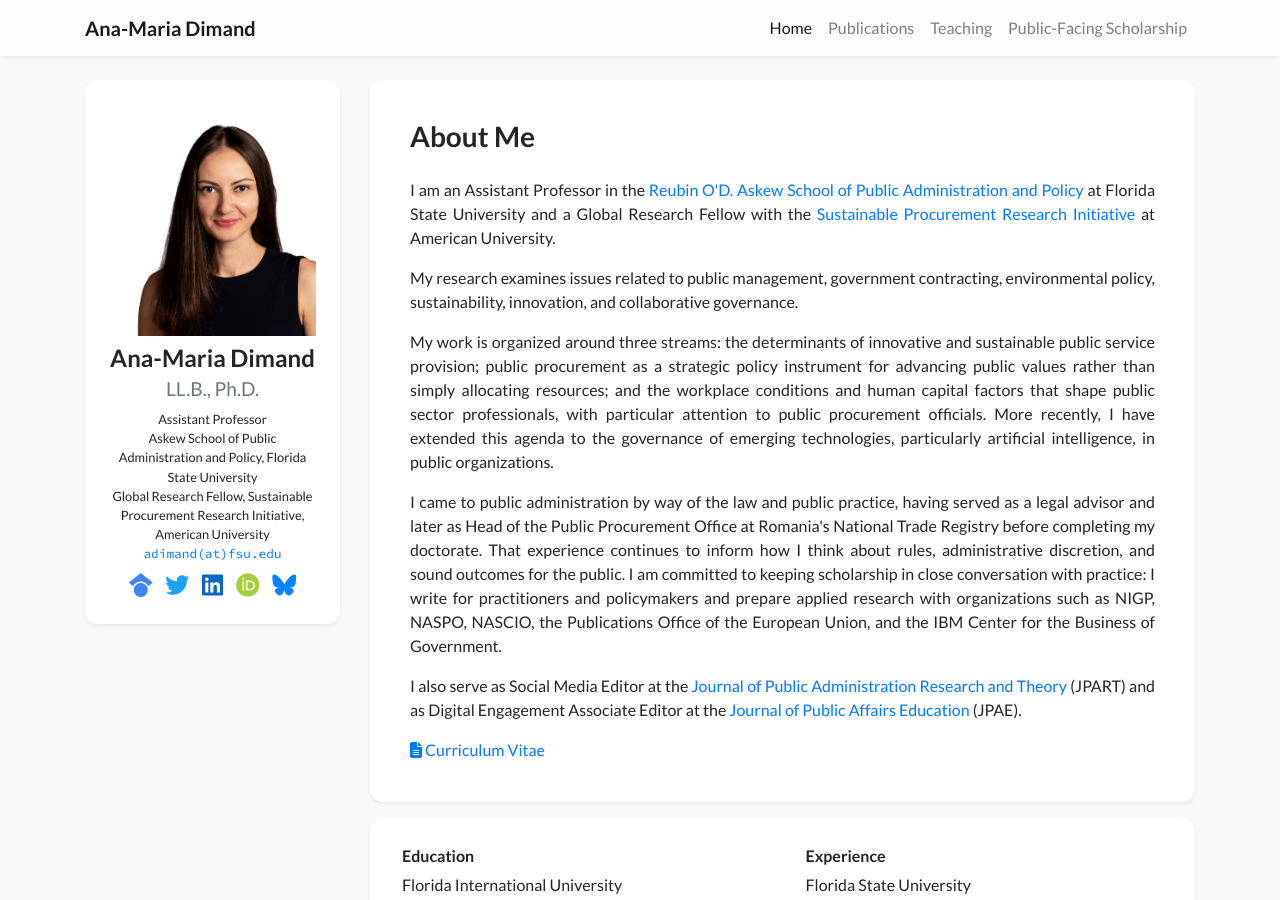
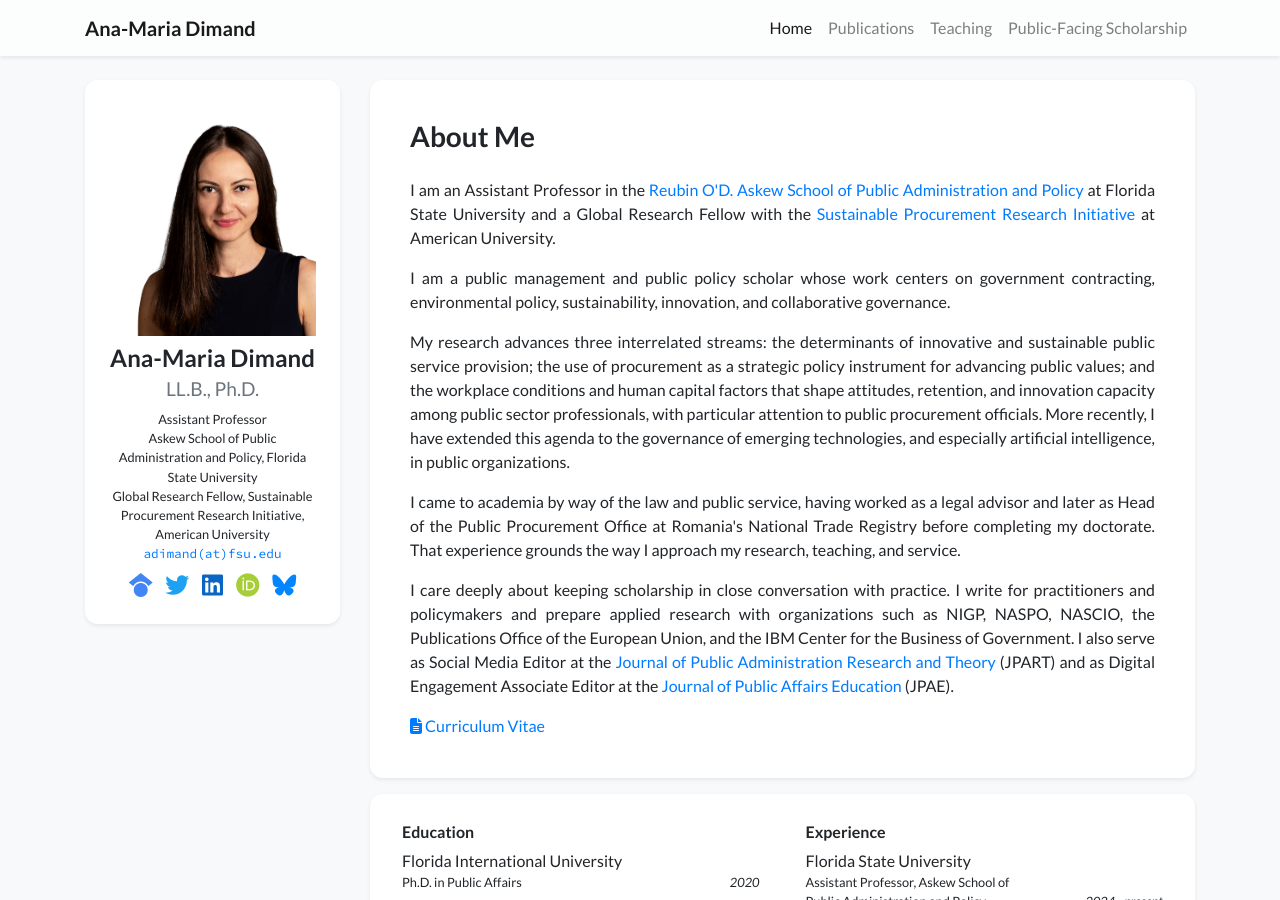
Before and after one commit to anamariadimand/anamariadimand.github.io, a Jekyll site: the page built from index.html, in a window 1280 px wide and 900 px high. Built offline with Jekyll 4.4.1, drawn with Linux system fonts in a browser that asks for light colours; nearby versions of some CDN libraries; a style sheet for code colours, icons or effects is not loaded.

Commit message:
Copy-edit bio for flow and voice
Co-Authored-By: Claude Opus 4.8 <noreply@anthropic.com>

```diff
--- a/_data/profile.yml
+++ b/_data/profile.yml
@@ -26,27 +26,28 @@ short_bio: >-
     Procurement Research Initiative</a> at American University.
   </p>
   <p>
-    My research examines issues related to public management, government contracting, environmental policy,
-    sustainability, innovation, and collaborative governance.
+    I am a public management and public policy scholar whose work centers on government contracting, environmental
+    policy, sustainability, innovation, and collaborative governance.
   </p>
   <p>
-    My work is organized around three streams: the determinants of innovative and sustainable public service
-    provision; public procurement as a strategic policy instrument for advancing public values rather than simply
-    allocating resources; and the workplace conditions and human capital factors that shape public sector
+    My research advances three interrelated streams: the determinants of innovative and sustainable public service
+    provision; the use of procurement as a strategic policy instrument for advancing public values; and the workplace
+    conditions and human capital factors that shape attitudes, retention, and innovation capacity among public sector
     professionals, with particular attention to public procurement officials. More recently, I have extended this
-    agenda to the governance of emerging technologies, particularly artificial intelligence, in public organizations.
+    agenda to the governance of emerging technologies, and especially artificial intelligence, in public
+    organizations.
   </p>
   <p>
-    I came to public administration by way of the law and public practice, having served as a legal advisor and later
-    as Head of the Public Procurement Office at Romania's National Trade Registry before completing my doctorate. That
-    experience continues to inform how I think about rules, administrative discretion, and sound outcomes for the
-    public. I am committed to keeping scholarship in close conversation with practice: I write for practitioners and
-    policymakers and prepare applied research with organizations such as NIGP, NASPO, NASCIO, the Publications Office
-    of the European Union, and the IBM Center for the Business of Government.
+    I came to academia by way of the law and public service, having worked as a legal advisor and later as Head of the
+    Public Procurement Office at Romania's National Trade Registry before completing my doctorate. That experience
+    grounds the way I approach my research, teaching, and service.
   </p>
   <p>
-    I also serve as Social Media Editor at the <a href="https://academic.oup.com/jpart" target="_blank">Journal of
-    Public Administration Research and Theory</a> (JPART) and as Digital Engagement Associate Editor at the
+    I care deeply about keeping scholarship in close conversation with practice. I write for practitioners and
+    policymakers and prepare applied research with organizations such as NIGP, NASPO, NASCIO, the Publications Office
+    of the European Union, and the IBM Center for the Business of Government. I also serve as Social Media Editor at
+    the <a href="https://academic.oup.com/jpart" target="_blank">Journal of Public Administration Research and
+    Theory</a> (JPART) and as Digital Engagement Associate Editor at the
     <a href="https://www.tandfonline.com/journals/upae20" target="_blank">Journal of Public Affairs Education</a>
     (JPAE).
   </p>
```
